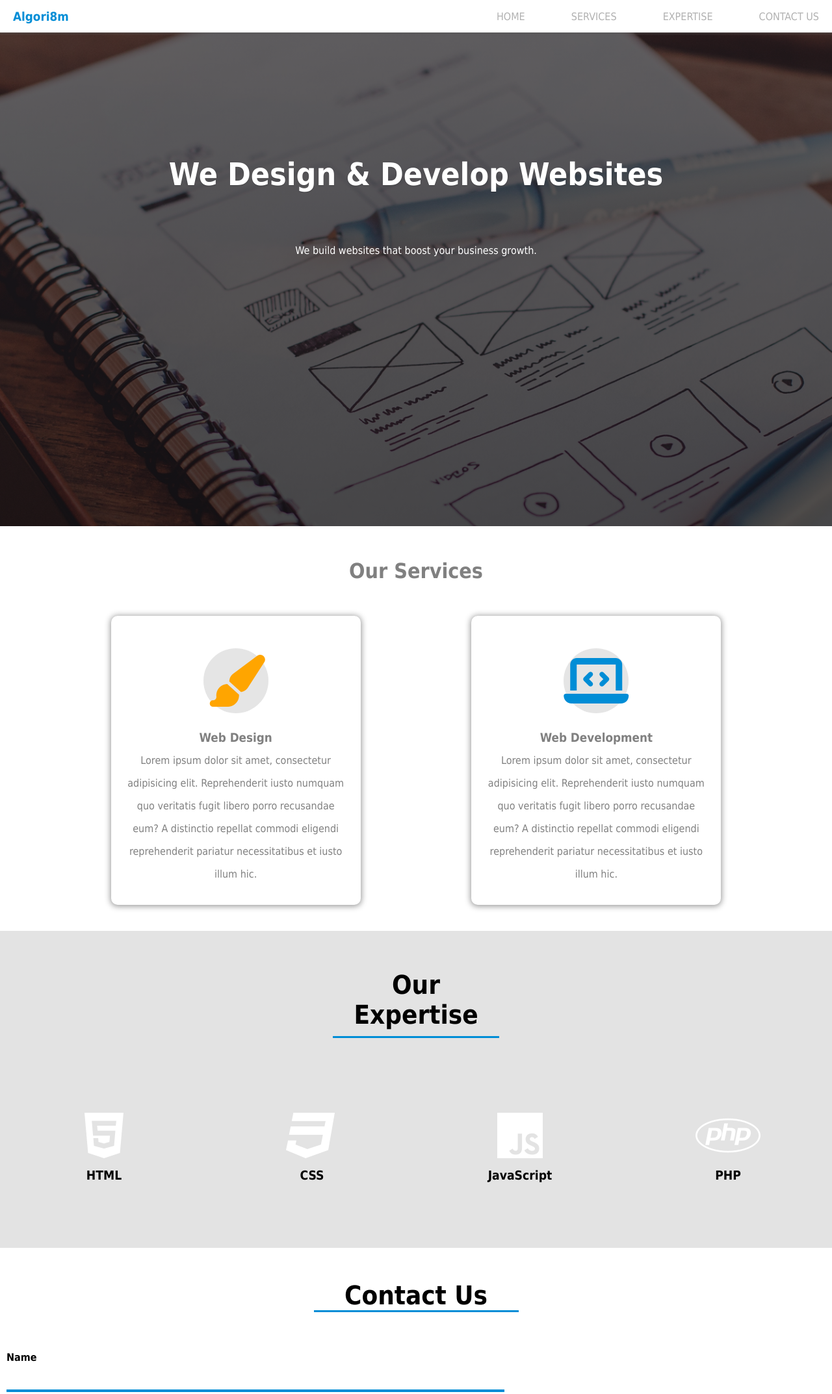
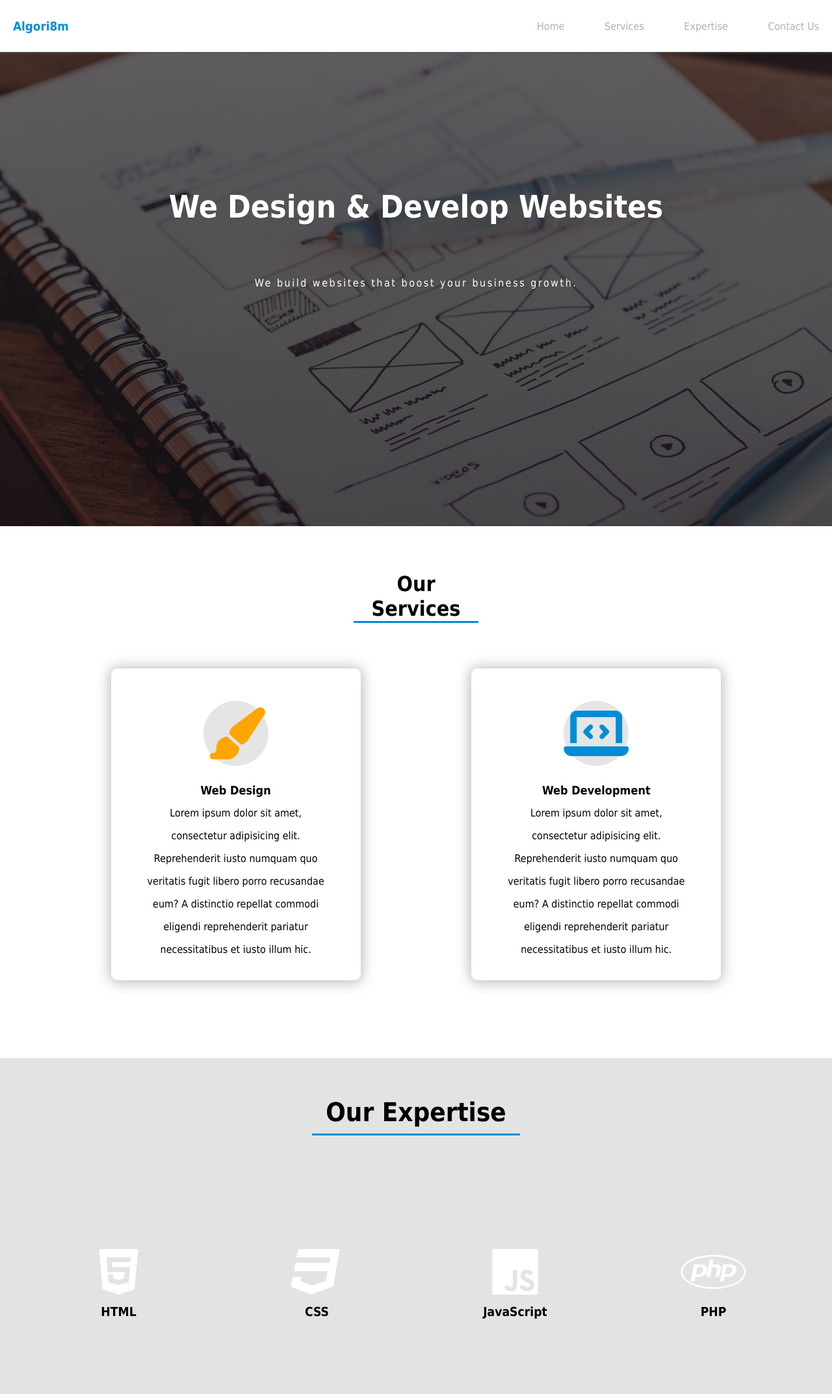
Before and after one commit to Algori8m/algori8mWeb, a plain HTML site: page index.html in a window 1280 px wide. Shown: the top 2146 px of the page at 65% size. Drawn offline with Linux system fonts and the light colour scheme.

Commit message:
Modified Desktop Version

```diff
--- a/assets/style.css
+++ b/assets/style.css
@@ -16,7 +16,7 @@ body{
 header{
   position: fixed;
   width: 100%;
-  height:50px;
+  height:80px;
   padding: 20px;
   box-sizing: border-box;
   box-shadow: 0px 1px 3px 1px rgba(87,87,87,0.525);
@@ -42,7 +42,7 @@ header{
 
 .desktopNavigationContainer{
   display: block;
-  width: 40%;
+  width: 35%;
 }
 
 ul.desktopNavList{
@@ -56,7 +56,7 @@ ul.desktopNavList{
 }
 
 .desktopNavList li{
-  text-transform: uppercase;
+  text-transform: capitalize;
   list-style-type: none;
   font-size: 16px;
 }
@@ -119,11 +119,12 @@ section{
   margin-bottom: 80px;
   text-shadow: 0px 1px 1px rgba(56,56,57,0.5);
   color:white;
-  margin-top: 230px;
+  margin-top: 280px;
 }
 
 .landPage p{
   color: white;
+  letter-spacing: 2.5px;
 }
 
 .Nshape, .shape{
@@ -132,15 +133,19 @@ section{
 
 #services{
   width: 100%;
+  padding: 0 0 80px 0;
   display: flex;
   flex-direction: column;
+  align-items: center;
   box-sizing: border-box;
 }
 .serviceText{
-  width: 100%;
+  width: 15%;
   text-align: center;
   font-size: 2rem;
-  margin: 50px 0;
+  margin: 70px 0;
+  color: black;
+  border-bottom: 3px solid #008DD6;
 }
 
 div.servicesInner{
@@ -153,18 +158,32 @@ div.servicesInner{
 #services li{
   width: 30%;
   box-sizing: border-box;
-  padding: 30px 20px;
+  padding: 30px 50px;
   list-style-type: none;
   background-color: white;
+  color: black;
   margin: 0 0 40px 0;
   border-radius: 10px;
-  box-shadow: 0px 1px 10px 1px rgb(148, 148, 148);
+  box-shadow: 0px 1px 20px 3px rgb(189, 189, 189);
   display: flex;
   flex-direction: column;
   justify-content: center;
   align-items: center;
   text-align: center;
   line-height: 35px;
+}
+
+#services li h3{
+  font-size: 18px;
+  font-weight: 600;
+}
+
+#services li i{
+  transition: .5s;
+}
+
+#services li:hover i{
+  transform: rotate(90deg);
 }
 
 .webDesignIcon,.webDevelopmentIcon{
@@ -204,7 +223,7 @@ div.servicesInner{
 }
 
 #expertise .expertiseText{
-  width: 20%;
+  width: 25%;
   padding: 10px 0;
   margin: 50px 0;
   font-size: 2.5rem;
@@ -220,11 +239,14 @@ div.servicesInner{
   width: 100%;
   display: flex;
   justify-content: space-between;
+  overflow: hidden;
+  padding: 30px;
+  box-sizing: border-box;
 }
 
 .expertiseList li{
   width: 100%;
-  padding: 50px 0;
+  padding: 80px 0;
   box-sizing: border-box;
   list-style-type: none;
   text-align: center;
@@ -232,16 +254,32 @@ div.servicesInner{
   flex-direction: column;
   justify-content: center;
   align-items: center;
+  transition: .5s;
 }
 
 .expertiseList li:hover{
-  box-shadow: 0px 0px 5px rgb(229,229,229);
+  box-shadow: 0px 0px 10px rgb(146, 146, 146);
   background-color: rgb(255,255,255);
-  color: rgb(227,227,227);
+  color: black;
+  transform: scale(1.1);
 }
 
 .expertiseList li:hover .fab{
-  color: rgb(227,227,227);
+  color: black;
+  animation: rotate;
+  animation-duration: .7s;
+}
+
+@keyframes rotate {
+  0%{
+    transform: rotate(0deg);
+  }
+  50%{
+    transform: rotate(90deg);
+  }
+  100%{
+    transform: rotate(0deg);
+  }
 }
 
 .expertIcon{
@@ -255,6 +293,7 @@ div.servicesInner{
 .fab{
   color:white;
   font-size:80px;
+  transition: .5s;
 }
 
 
@@ -754,6 +793,10 @@ section{
   background-color: rgb(255,255,255);
 }
 
+.expertiseList li:hover .fab{
+  color: black;
+}
+
 .expertIcon{
   width: 100px;
   height: 100px;
```
